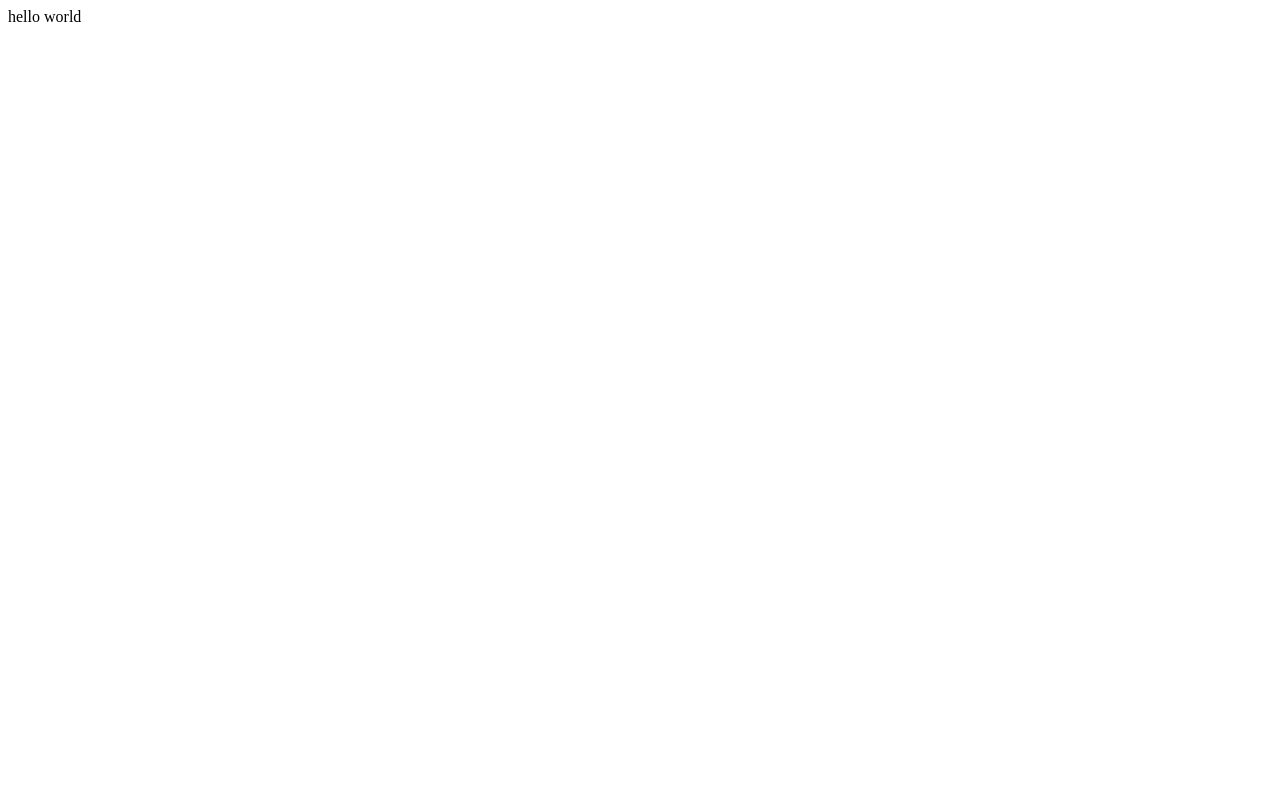
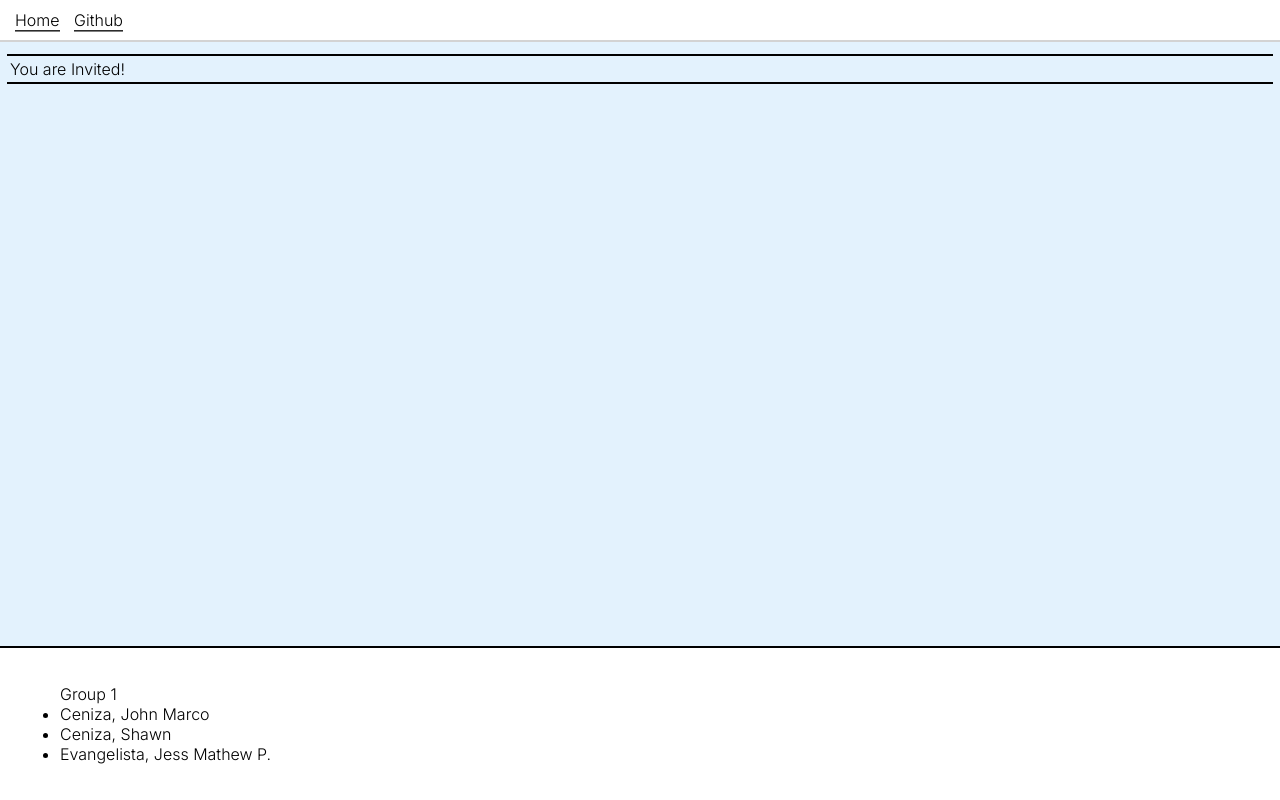
Before and after one commit to invalid-code/hums-qa, a Flask app: page / in a window 1280 px wide. Before the commit the page is almost empty. Run offline with Flask 2, Linux system fonts and the light colour scheme.

Commit message:
finally finished

```diff
--- /dev/null
+++ b/static/home.css
@@ -0,0 +1,78 @@
+@import url('https://fonts.googleapis.com/css2?family=Inter:wght@300&display=swap');
+
+html {
+  height: 100%;
+}
+
+body {
+	margin: 0;
+	font-family: Inter;
+	/*footer*/
+	display: flex;
+  	flex-direction: column;
+  	min-height: 100%;
+}
+
+#navbar {
+	padding: 10px;
+	height: 5%;
+	border-bottom: solid 2px lightgray;
+}
+
+a {
+	margin: 5px;
+	border-bottom: groove 2px gray;
+	color: black;
+	text-decoration: none;
+	transition-duration: 250ms;
+	transition-timing-function: ease-out;
+}
+
+a:hover{
+	font-size: 18px;
+	border-bottom-width: 3px;
+	font-weight: bold;
+	padding: 2px;
+}
+
+h1 {
+	text-align: center;
+}
+
+.email {
+	border-bottom: solid 2px black;
+	padding: 3px;
+}
+
+.email-container{
+	margin: 5px;
+	margin-top: 10px;
+}
+
+.email-container:first-child {
+	border-top: solid 2px black;
+}
+
+h2 {
+	text-align: center;
+}
+
+.embed-map {
+	margin: 0 auto;
+	display: block;
+}
+
+#footer {
+	border-top: solid 2px black;
+	padding: 20px;
+}
+
+#group-number {
+	list-style-type: none;
+}
+
+#content {
+  background-color: #e3f2fd;
+  flex: 1;
+  padding: 2px;
+}
--- /dev/null
+++ b/static/home.js
@@ -0,0 +1,15 @@
+$(document).ready(() => $(".email").click(() => {
+	let email_header = $(".email").text()
+	$("#inbox").html(`<h1>${email_header}</h1>\n<h2>by Anonymous</h2>\n
+		<iframe
+			class="embed-map"
+			width="500"
+			height="500"
+			frameborder="0"
+			style="border:0"
+			referrerpolicy="no-referrer-when-downgrade"
+			src="https://www.google.com/maps/embed/v1/directions?
+			key=AIzaSyArHs9gjksI18YfG77Hv5DEG_v4bc3OHG0
+			&origin=Daclan+Private+Road,+Punta+Princessa,+Cebu+City
+			&destination=Don+Bosco+Technical+College+Cebu+Inc."></iframe>`
+)}))
--- a/templates/base.html
+++ b/templates/base.html
@@ -1,9 +1,16 @@
+<!DOCTYPE html>
 <html>
 	<head>
+		<meta charset="utf-8">
+		<meta name="viewport" content="width=device-width, initial-scale=1">
 		<title>{% block title %}{% endblock %}</title>
+		<script src="https://code.jquery.com/jquery-3.6.1.min.js"></script>
+		<link rel="stylesheet" type="text/css" href="{{ url_for("static", filename="home.css") }}" />
 	</head>
 	<body>
 		<div id="navbar">{% block navbar %}{% endblock %}</div>
 		<div id="content">{% block content %}{% endblock %}</div>
-	</body>
+		<div id="footer">{% block footer %}{% endblock %}</div>
+		<script src="{{ url_for('static', filename='home.js') }}"></script>
+</body>
 </html>
--- a/templates/index.html
+++ b/templates/index.html
@@ -1,5 +1,32 @@
 {% extends "base.html" %}
+
 {% block title %}home{% endblock %}
+
+{% block navbar %}
+{% for link in [{ "link":"home", "text": "Home"}, {"link": "https://github.com/invalid-code/hums-qa", "text":"Github"}] %}
+	{% if link.link[:5] != "https" %}
+		<a href="{{ url_for(link.link) }}">{{ link.text }}</a>
+	{% else %}
+		<a href="{{ link.link }}">{{ link.text }}</a>
+	{% endif %}
+{% endfor %}
+{% endblock %}
+
 {% block content %}
-	<div>hello world</div>
+<div id="inbox">
+	<div class="email-container">
+		<div class="email">You are Invited!</div>
+	</div>
+</div>
 {% endblock %}
+
+{% block footer %}
+	<div class="group">
+		<ul>
+			<li id="group-number">Group 1</li>
+			<li>Ceniza, John Marco</li>
+			<li>Ceniza, Shawn</li>
+			<li>Evangelista, Jess Mathew P.</li>
+		</ul>
+	</div>
+{% endblock %}
```
Also changed, not shown: 2 other files.
